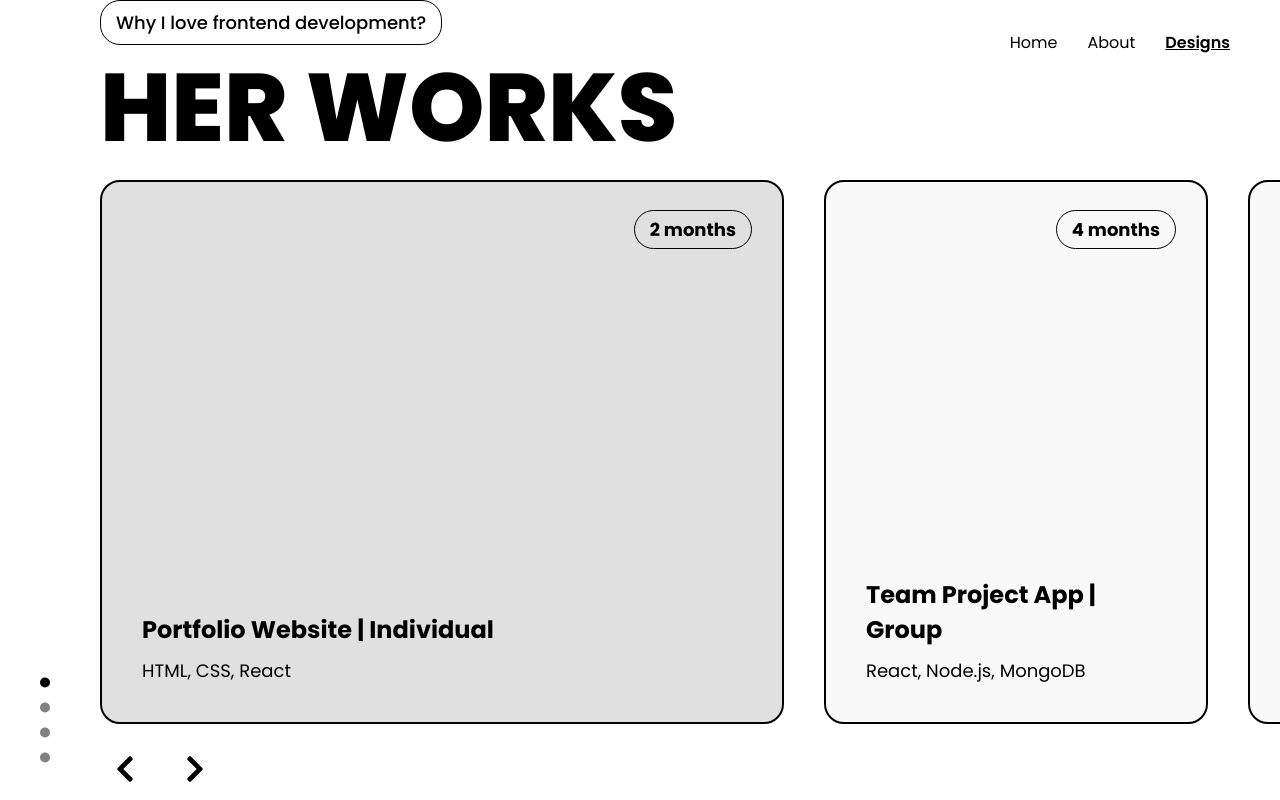
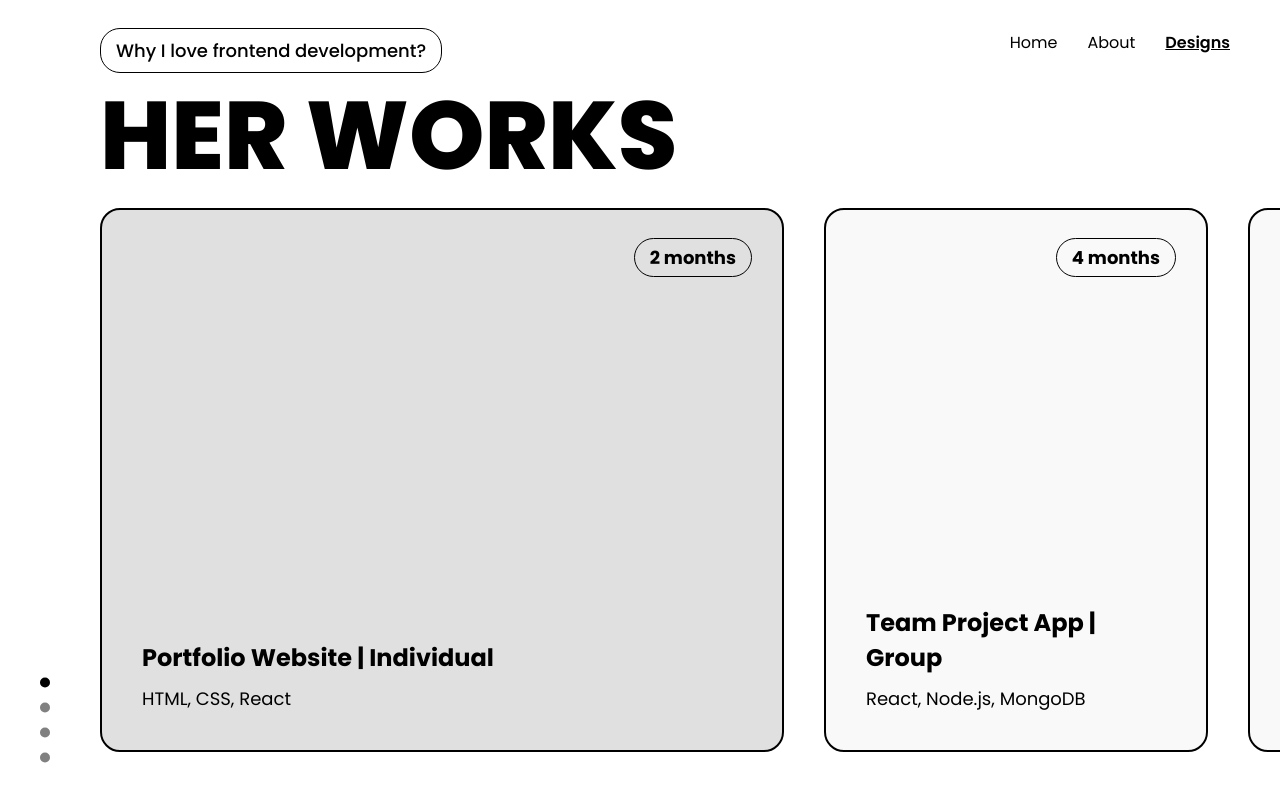
Before and after one commit to marianadine/madebyfei, a React (Create React App) app: page /designs in a window 1280 px wide. Built offline with nearby package versions, Linux system fonts and the light colour scheme.

Commit message:
arrows placement

```diff
--- a/src/components/Designs.jsx
+++ b/src/components/Designs.jsx
@@ -95,7 +95,16 @@ const Designs = () => {
       <section style={{ alignItems: 'flex-start' }} className='container' ref={sectionRefs[0]} data-index={0}>
         <div style={{ marginLeft: '100px' }}>
           <button style={{ marginBottom: '40px' }} className='button-style'>Why I love frontend development?</button>
-          <p className='works-heading'>HER WORKS</p>
+          <div className='section1-oneline'>
+            <p className='works-heading'>HER WORKS</p>
+            <div>
+              <button className="scroll-icon left" onClick={scrollLeft}>
+                <FaChevronLeft size={30} />
+              </button>
+              <button className="scroll-icon right" onClick={scrollRight}>
+                <FaChevronRight size={30} />
+              </button></div>
+          </div>
           <div className="works-scroll-wrapper">
 
             <div className='works-container' ref={worksContainerRef}>
@@ -114,13 +123,7 @@ const Designs = () => {
                 </div>
               ))}
             </div>
-
-          </div><button className="scroll-icon left" onClick={scrollLeft}>
-            <FaChevronLeft size={30} />
-          </button>
-          <button className="scroll-icon right" onClick={scrollRight}>
-            <FaChevronRight size={30} />
-          </button>
+          </div>
         </div>
       </section>
 
--- a/src/styles/Designs.css
+++ b/src/styles/Designs.css
@@ -3,6 +3,13 @@
     font-size: 96px;
     margin: 0;
     margin-top: -50px;
+}
+
+.section1-oneline {
+    display: flex;
+    flex-direction: row;
+    justify-content: space-between;
+    width: 75%;
 }
 
 .works-container {
```
